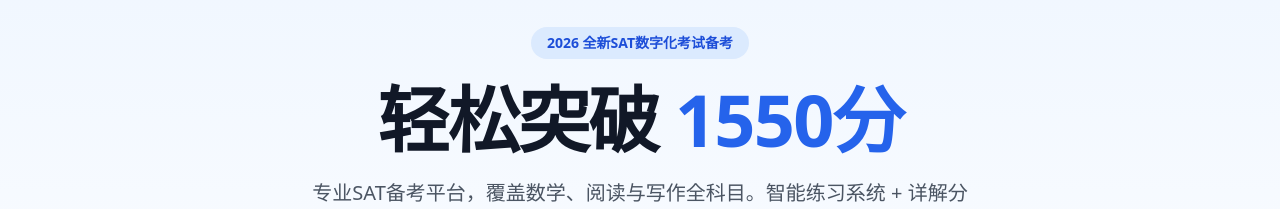
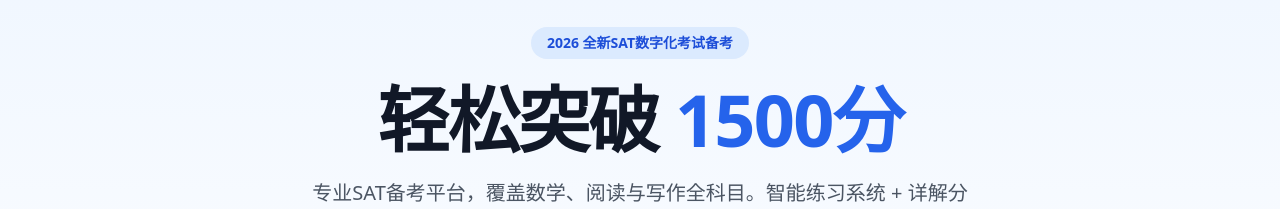
Before and after one commit to PatrickZou1225/SATMaterials, a React (Vite) app: page / in a window 1280 px wide. Shown: the part 134-343 px from the top of the page. Built offline with nearby package versions, Linux system fonts and the light colour scheme.

Commit message:
"1550-1500"

```diff
--- a/src/pages/Home.tsx
+++ b/src/pages/Home.tsx
@@ -11,7 +11,7 @@
             2026 全新SAT数字化考试备考
           </span>
           <h1 className="text-5xl md:text-7xl font-black tracking-tight mb-6 text-gray-900 dark:text-slate-100">
-            轻松突破 <span className="text-blue-600 dark:text-blue-400">1550分</span>
+            轻松突破 <span className="text-blue-600 dark:text-blue-400">1500分</span>
           </h1>
           <p className="text-lg md:text-xl max-w-2xl mx-auto mb-10 text-gray-600 dark:text-slate-400">
             专业SAT备考平台，覆盖数学、阅读与写作全科目。智能练习系统 + 详解分析，让每一分钟的学习都高效有价值。
```
